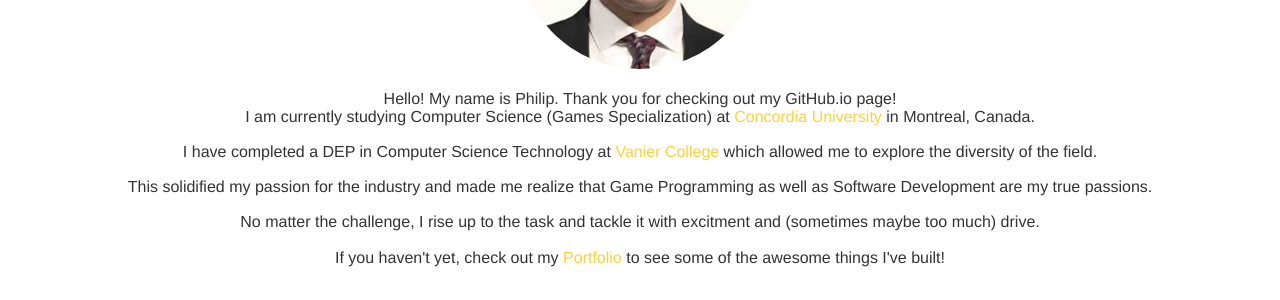
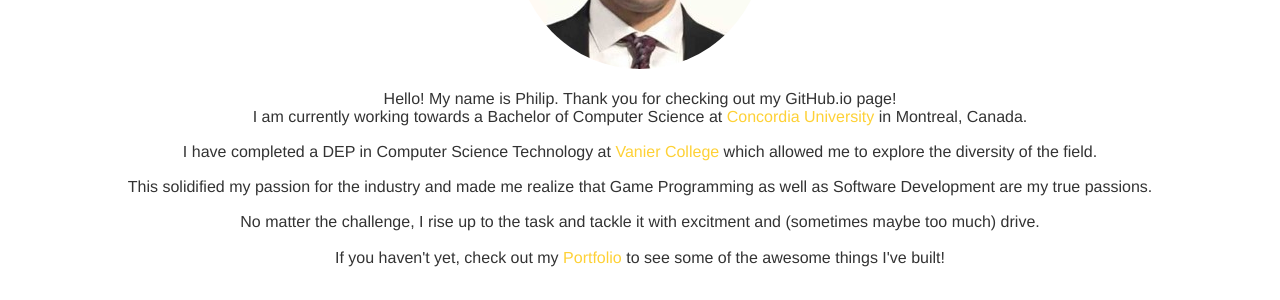
Before and after one commit to pmichaeldev/pmichaeldev.github.io, a Jekyll site: the page built from index.html, in a window 1280 px wide and 900 px high, scrolled down 2857 px. Shown: the part 152-452 px from the top of the window. Built offline with Jekyll 4.4.1, drawn with Linux system fonts in a browser that asks for light colours; some web fonts are replaced.

Commit message:
Modified about slightly.

```diff
--- a/_includes/about.html
+++ b/_includes/about.html
@@ -9,7 +9,7 @@
                     <h3 class="section-subheading-about">
                     Hello! My name is Philip. Thank you for checking out my GitHub.io page!
                     <br />
-                    I am currently studying Computer Science (Games Specialization) at <a href="http://www.concordia.ca/" target="_blank">Concordia University</a> in Montreal, Canada.
+                    I am currently working towards a Bachelor of Computer Science at <a href="http://www.concordia.ca/" target="_blank">Concordia University</a> in Montreal, Canada.
                         <br />
                         <br />
                     I have completed a DEP in Computer Science Technology at <a href="http://www.vaniercollege.qc.ca/" target="_blank">Vanier College</a> which allowed me to explore the diversity of the field.
```
